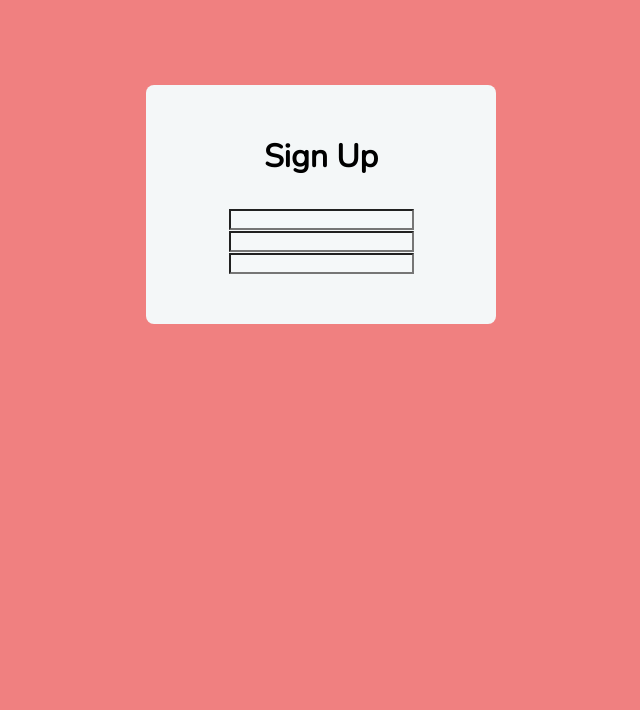
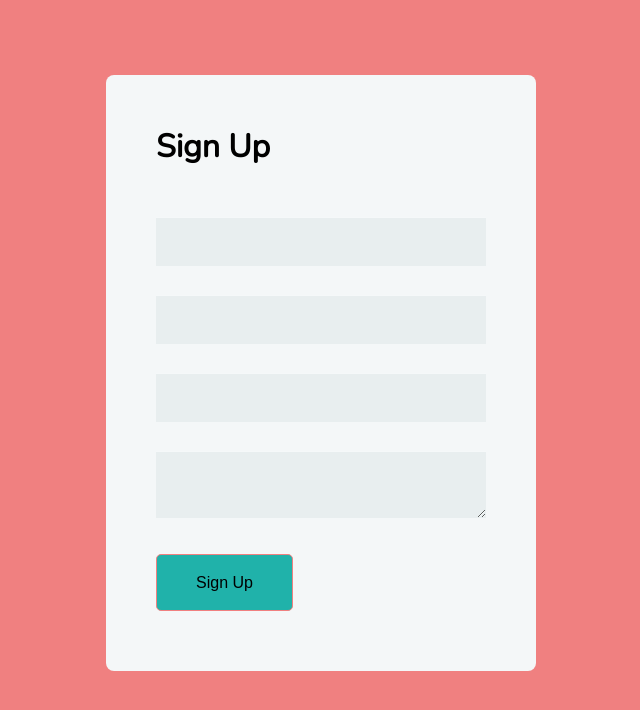
Before and after one commit to dainyleen/signUp, a plain HTML site: page index.html in a window 1280 px wide. Shown: the whole page, without its empty margins (319-959 px from the left). Drawn offline with nearby package versions, Linux system fonts and the light colour scheme.

Commit message:
Added a submit button and styling

```diff
--- a/css/styles.css
+++ b/css/styles.css
@@ -9,17 +9,17 @@ body {
 }
 
 form {
-  margin: 85px auto;
+  margin: 75px auto;
   max-width: 300px;
-  padding: 50px 25px;
+  padding: 50px 80px 50px 50px;
   background: #f4f7f8;
   border-radius: 8px;
-  text-align: center;
+  text-align: left;
 }
 
 h1 {
-  margin: 0 0 30px 0;
-  text-align: center;
+  margin: 0 0 50px 0;
+  text-align: left;
 }
 
 input[type="text"],
@@ -35,4 +35,36 @@ input[type="url"],
 textarea,
 select {
   background: rgba(255, 255, 255, 0.1);
+  border: none;
+  font-size: 16px;
+  height: auto;
+  margin: 0;
+  outline: 0;
+  padding: 15px;
+  width: 100%;
+  background-color: #e8eeef;
+  color: #8a97a0;
+  box-shadow: 0 -1px 0 rgba(255, 255, 255, 0.1);
+  margin-bottom: 30px;
 }
+
+input[type="radio"],
+input[type="checkbox"] {
+  margin: 0 4px 8px 0;
+}
+
+select {
+  padding: 6px;
+  height: 32px;
+  border-radius: 2px;
+}
+
+button {
+  padding: 19px 39px 18px 39px;
+  background-color: lightseagreen;
+  font-size: 16px;
+  border-radius: 5px;
+  border: 1px solid lightcoral;
+  margin-bottom: 10px;
+  box-shadow: 0 -1px 0 rgba(255, 255, 255, 0.1);
+}
--- a/index.html
+++ b/index.html
@@ -18,6 +18,10 @@
   <input type="email" id="email" name="user_email">
   <input type="password" id="password" name="user_password">
 
+  <textarea id="bio" name="user_bio"></textarea>
+
+  <button type="submit">Sign Up</button>
+
 </form>
 
 </body>
```
